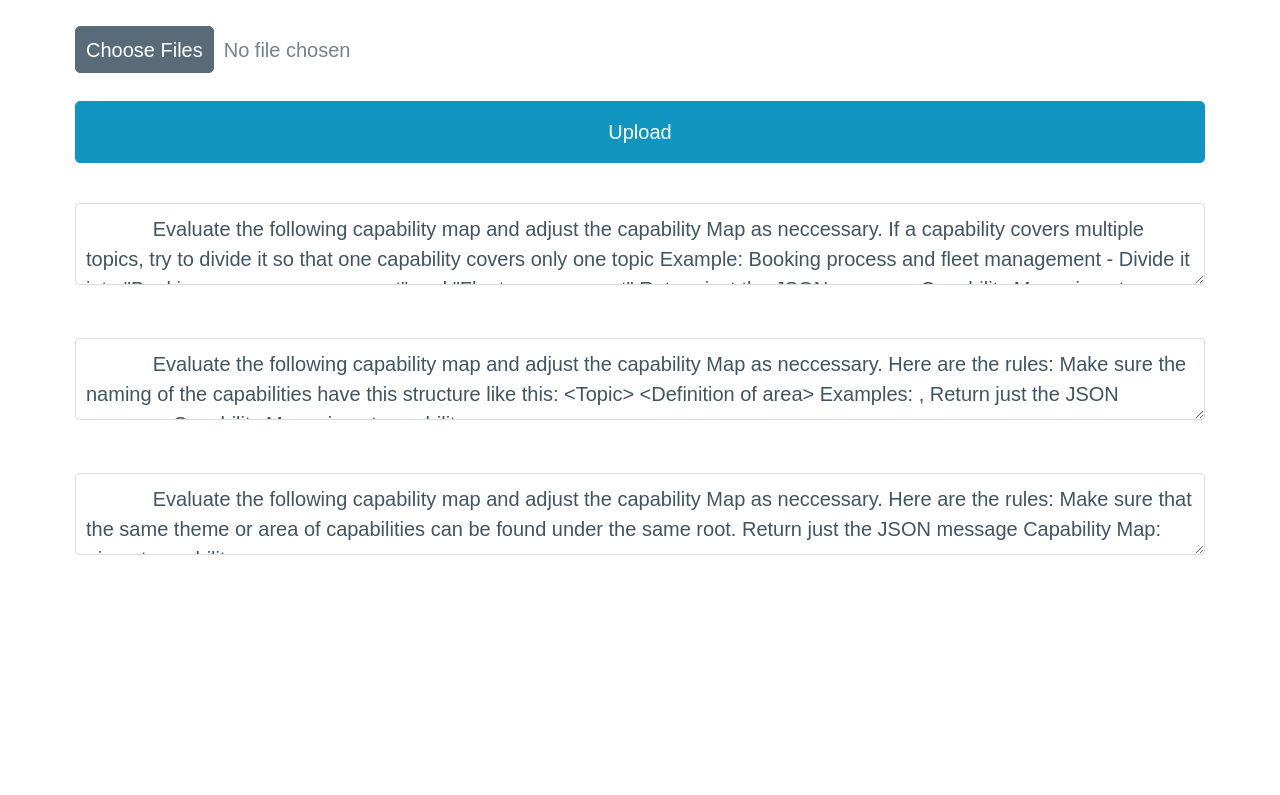
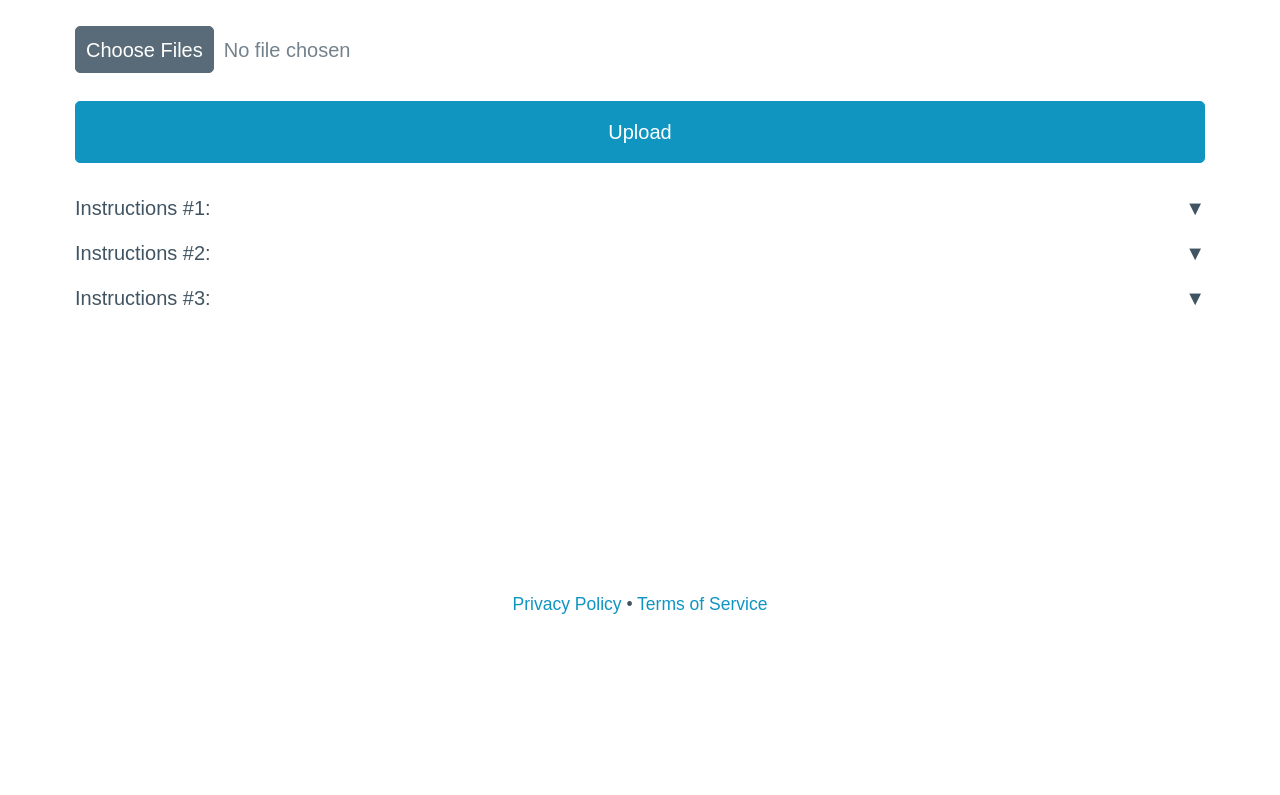
Before and after one commit to philippweigel/ai_capmap, a Flask app: page / in a window 1280 px wide. Shown: the part 354-1149 px from the top of the page. After the commit the page ends 968 px from the top, so only its background shows below. Run offline with Flask 3, Linux system fonts and the light colour scheme; parts of the project's set-up code (start-up, migrations or seed data) failed here and were passed over.

Commit message:
refactored

```diff
--- a/app.py
+++ b/app.py
@@ -13,6 +13,7 @@ from config import (UPLOAD_FOLDER, EXTRACTED_TEXT_FOLDER,
 
 from graph import save_graph
 import logging
+import zipfile
 
 # Load environment variables from .env file
 load_dotenv()
@@ -136,16 +137,26 @@ def upload_file():
 
 @app.route('/download')
 def download_graph():
-    # Path to the JSON file
+    # Paths to the JSON, PDF, and CSV files
     json_file_path = 'capabilities/data.json'
-    json_data = utils.read_json_from_file(json_file_path)
-
-    pdf_file_path = "static/file.pdf"
+    pdf_file_path = "static/capabilities.pdf"
+    csv_file_path = "static/capabilities.csv"
 
     # Read and parse the JSON file
+    json_data = utils.read_json_from_file(json_file_path)
     save_graph(json_data, pdf_file_path)
 
-    return send_file(pdf_file_path, as_attachment=True)
+    # Convert JSON data to CSV format
+    utils.convert_json_to_csv(json_data, csv_file_path)
+
+    # Create a zip file
+    zip_file_path = "static/capabilities.zip"
+    with zipfile.ZipFile(zip_file_path, 'w', zipfile.ZIP_DEFLATED) as zipf:
+        zipf.write(pdf_file_path, os.path.basename(pdf_file_path))
+        zipf.write(csv_file_path, os.path.basename(csv_file_path))
+
+    # Send zip file as attachment
+    return send_file(zip_file_path, as_attachment=True, download_name='capabilities.zip')
 
 
 if __name__ == '__main__':
--- a/static/style.css
+++ b/static/style.css
@@ -27,3 +27,20 @@ footer {
   text-align: center;
   margin-top: 20px;
 }
+.textarea-container {
+  display: none;
+  overflow: hidden;
+  transition: max-height 0.3s ease-out;
+}
+.toggle-label {
+  cursor: pointer;
+  display: flex;
+  justify-content: space-between;
+  align-items: center;
+}
+.toggle-label .toggle-icon {
+  transition: transform 0.3s ease;
+}
+.toggle-label .toggle-icon.collapsed {
+  transform: rotate(-90deg);
+}
--- a/templates/index.html
+++ b/templates/index.html
@@ -34,22 +34,27 @@
         </form>
 
 
-        <!-- Textareas for prompts -->
+        <!-- Textareas for prompts with clickable labels -->
         <div class="form-group">
-          <textarea id="divide_capabilities_prompt" placeholder="Divide Capabilities Prompt">
-            {{ divide_capabilities_prompt }}
-          </textarea>
+          <label for="divide_capabilities_prompt" class="toggle-label">Instructions #1:<span class="toggle-icon">▼</span></label>
+          <div class="textarea-container">
+              <textarea id="divide_capabilities_prompt" placeholder="Divide Capabilities Prompt" rows=10>{{ divide_capabilities_prompt }}
+              </textarea>
+          </div>
         </div>
         <div class="form-group">
-          <textarea id="check_naming_of_capabilities_prompt" placeholder="Check Naming of Capabilities Prompt">
-            {{ check_naming_of_capabilities_prompt }}
-          </textarea>
+          <label for="check_naming_of_capabilities_prompt" class="toggle-label">Instructions #2:<span class="toggle-icon">▼</span></label>
+          <div class="textarea-container">
+              <textarea id="check_naming_of_capabilities_prompt" placeholder="Check Naming of Capabilities Prompt" rows=10>{{ check_naming_of_capabilities_prompt }}</textarea>
+          </div>
         </div>
         <div class="form-group">
-          <textarea id="aggregateSameTopicPrompt" placeholder="Aggregate Same Topic Prompt">
-            {{ aggregateSameTopicPrompt }}
-          </textarea>
+          <label for="aggregateSameTopicPrompt" class="toggle-label">Instructions #3:<span class="toggle-icon">▼</span></label>
+          <div class="textarea-container">
+              <textarea id="aggregateSameTopicPrompt" placeholder="Aggregate Same Topic Prompt" rows=10>{{ aggregateSameTopicPrompt }}</textarea>
+          </div>
         </div>
+
 
 
           <div id="loading" style="display: none;">Uploading and processing...</div>
@@ -89,6 +94,38 @@
                 alert('Error: ' + error);
             });
       });
+      document.addEventListener('DOMContentLoaded', function() {
+        const toggleLabels = document.querySelectorAll('.toggle-label');
+
+        toggleLabels.forEach(label => {
+            label.addEventListener('click', function() {
+                const textareaContainer = this.nextElementSibling;
+                if (textareaContainer.style.display === 'none') {
+                    textareaContainer.style.display = 'block';
+                } else {
+                    textareaContainer.style.display = 'none';
+                }
+            });
+        });
+    });
+    document.addEventListener('DOMContentLoaded', function() {
+      const toggleLabels = document.querySelectorAll('.toggle-label');
+
+      toggleLabels.forEach(label => {
+          label.addEventListener('click', function() {
+              const textareaContainer = this.nextElementSibling;
+              const icon = this.querySelector('.toggle-icon');
+
+              if (textareaContainer.style.maxHeight) {
+                  textareaContainer.style.maxHeight = null;
+                  icon.classList.add('collapsed');
+              } else {
+                  textareaContainer.style.maxHeight = textareaContainer.scrollHeight + "px";
+                  icon.classList.remove('collapsed');
+              }
+          });
+      });
+  });
   </script>
 
   </body>
--- a/utils.py
+++ b/utils.py
@@ -5,6 +5,7 @@ import pytesseract
 from pdf2image import convert_from_path
 from langchain.text_splitter import RecursiveCharacterTextSplitter
 import pandas as pd
+import csv
 
 def allowed_file(filename, allowed_extensions):
     return '.' in filename and \
@@ -33,6 +34,9 @@ def read_and_concat_text_files(folder_path):
 
 
 def clean_text(text):
+
+    text = text.strip()
+
     # Zerlegt den Text in Zeilen und entfernt Newlines
     lines = text.split('\n')
 
@@ -95,24 +99,28 @@ def delete_files_in_folder(folder_path):
         except Exception as e:
             print(f"Failed to delete {file_path}. Reason: {e}")
 
-def get_capabilities_from_sample_data(tier):
+
+
+def get_capabilities_from_sample_data_as_reference(tier, level):
     file_path = 'data/RefCapMapTrans.xlsx'
 
     # Read the Excel file
     df = pd.read_excel(file_path,skiprows=1)
 
-    filtered_df = df[(df['Tier'] == tier) & (df['Level'] == 1)]
+    filtered_df = df[(df['Tier'] == tier) & (df['Level'] == level)]
 
-    return filtered_df["Capability"].head(10).values
+    return filtered_df["Capability"].values
 
 
+def convert_json_to_csv(json_data, csv_file_path):
+    with open(csv_file_path, mode='w', newline='', encoding='utf-8') as file:
+        csv_writer = csv.writer(file, delimiter=";")
+        csv_writer.writerow(['Capability Name', 'Level', 'Parent Capability', 'Description'])
 
-def get_capabilities_from_sample_data_as_reference():
-    file_path = 'data/RefCapMapTrans.xlsx'
+        def write_row(capability, level, parent_name=None):
+            csv_writer.writerow([capability['name'], level, parent_name,''])
+            for sub_capability in capability.get('subCapabilities', []):
+                write_row(sub_capability, str(int(level) + 1), capability['name'])
 
-    # Read the Excel file
-    df = pd.read_excel(file_path,skiprows=1)
-
-    filtered_df = df[(df['Tier'] == 1)]
-
-    return filtered_df["Capability"].values
+        for capability in json_data['capabilities']:
+            write_row(capability, capability['level'])
```
Also changed, not shown: config.py (+13 -38 lines), 2 other files.
